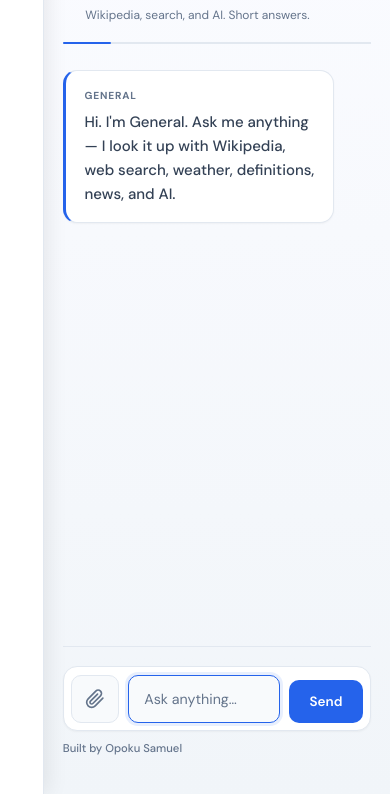
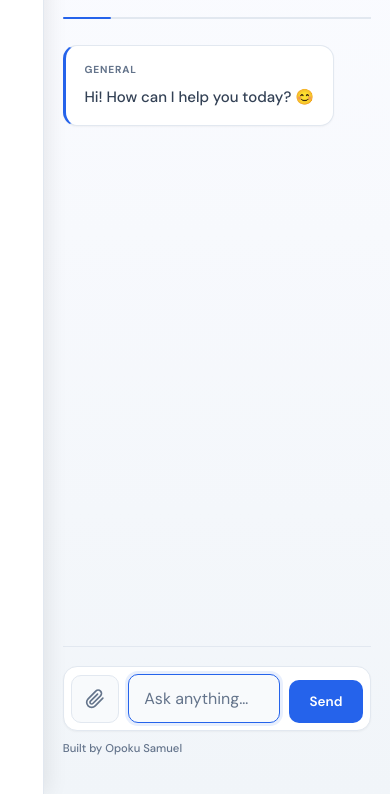
Before and after one commit to Samuelsen1/General-AI, a website: page index.html in a window 390 px wide. Shown: the part 50-844 px from the top of the page. Drawn offline with Linux system fonts and the light colour scheme.

Commit message:
fix: remove Wikipedia/search tagline, simplify greeting, prevent mobile zoom

```diff
--- a/index.html
+++ b/index.html
@@ -2,7 +2,8 @@
 <html lang="en">
 <head>
   <meta charset="UTF-8" />
-  <meta name="viewport" content="width=device-width, initial-scale=1, viewport-fit=cover" />
+  <meta name="viewport" content="width=device-width, initial-scale=1, viewport-fit=cover, maximum-scale=5.0, user-scalable=yes" />
+  <meta name="format-detection" content="telephone=no" />
   <title>General</title>
   <link rel="preconnect" href="https://fonts.googleapis.com" />
   <link rel="preconnect" href="https://fonts.gstatic.com" crossorigin />
@@ -64,7 +65,7 @@
       .message { padding: 0.9rem 1rem; max-width: 95%; }
       .message pre, .message code { font-size: 0.82em; }
       .form { padding: 0.4rem; gap: 0.5rem; }
-      .form #input { font-size: 1rem; padding: 0.75rem 0.85rem; min-height: 48px; }
+      .form #input { font-size: 16px !important; padding: 0.75rem 0.85rem; min-height: 48px; -webkit-text-size-adjust: 100%; }
       .form button { padding: 0.75rem 1rem; font-size: 0.9rem; }
       .form-wrap { padding-top: 1rem; }
       .hint { font-size: 0.7rem; }
@@ -105,7 +106,7 @@
     .message.ai { align-self: flex-start; background: var(--ai-bg); border: 1px solid var(--border); border-left: 3px solid var(--accent); }
     .form-wrap { flex-shrink: 0; margin-top: auto; padding-top: 1.25rem; border-top: 1px solid var(--border); }
     .form { display: flex; gap: 0.6rem; align-items: flex-end; padding: 0.5rem; background: var(--surface); border: 1px solid var(--border); border-radius: var(--radius); box-shadow: var(--shadow); }
-    .form #input { flex: 1; min-width: 0; min-height: 48px; padding: 0.85rem 1rem; background: var(--bg); border: 1px solid var(--border); border-radius: var(--radius-sm); color: var(--text); font-family: var(--font); font-size: 0.95rem; transition: border-color 0.2s, box-shadow 0.2s; }
+    .form #input { flex: 1; min-width: 0; min-height: 48px; padding: 0.85rem 1rem; background: var(--bg); border: 1px solid var(--border); border-radius: var(--radius-sm); color: var(--text); font-family: var(--font); font-size: 16px; transition: border-color 0.2s, box-shadow 0.2s; -webkit-text-size-adjust: 100%; }
     .form #input::placeholder { color: var(--text-dim); }
     .form #input:focus { outline: none; border-color: var(--accent); box-shadow: 0 0 0 3px var(--accent-soft); }
     .form button { padding: 0.85rem 1.35rem; background: var(--accent); color: #fff; border: none; border-radius: var(--radius-sm); font-family: var(--font); font-weight: 600; font-size: 0.9rem; cursor: pointer; transition: background 0.2s, transform 0.1s; touch-action: manipulation; }
@@ -146,12 +147,11 @@
         <div class="header-row">
           <div class="logo"><img src="/images/g.png" alt="General" class="logo-icon" onerror="if(!this.dataset.alt){this.dataset.alt=1;this.src='images/g.png';return}this.outerHTML='<span class=\'logo-icon logo-fallback\'>◇</span>'" /><span>General</span></div>
         </div>
-        <p class="tagline">Wikipedia, search, and AI. Short answers.</p>
       </header>
       <section class="chat" id="chat">
         <div class="message ai">
           <span class="label">General</span>
-          <p>Hi. I'm General. Ask me anything — I look it up with Wikipedia, web search, weather, definitions, news, and AI.</p>
+          <p>Hi! How can I help you today? 😊</p>
         </div>
       </section>
       <div class="form-wrap">
@@ -172,8 +172,8 @@
     (function () {
       // Fallback when /api/chat fails (offline or not configured)
       const KNOWLEDGE = [
-        { patterns: ["hi","hello","hey"], responses: ["Hi. Ask me anything."] },
-        { patterns: ["who are you","what are you"], responses: ["General. Wikipedia + search + AI. Ask a question."] },
+        { patterns: ["hi","hello","hey"], responses: ["Hi! How can I help you today? 😊"] },
+        { patterns: ["who are you","what are you"], responses: ["I'm General, your AI assistant. What would you like to know?"] },
         { patterns: ["help"], responses: ["Ask a question. Set API keys in Vercel for search and AI."] },
         { patterns: [], responses: ["API not configured. Try 'help' or set keys in Vercel."] }
       ];
```
